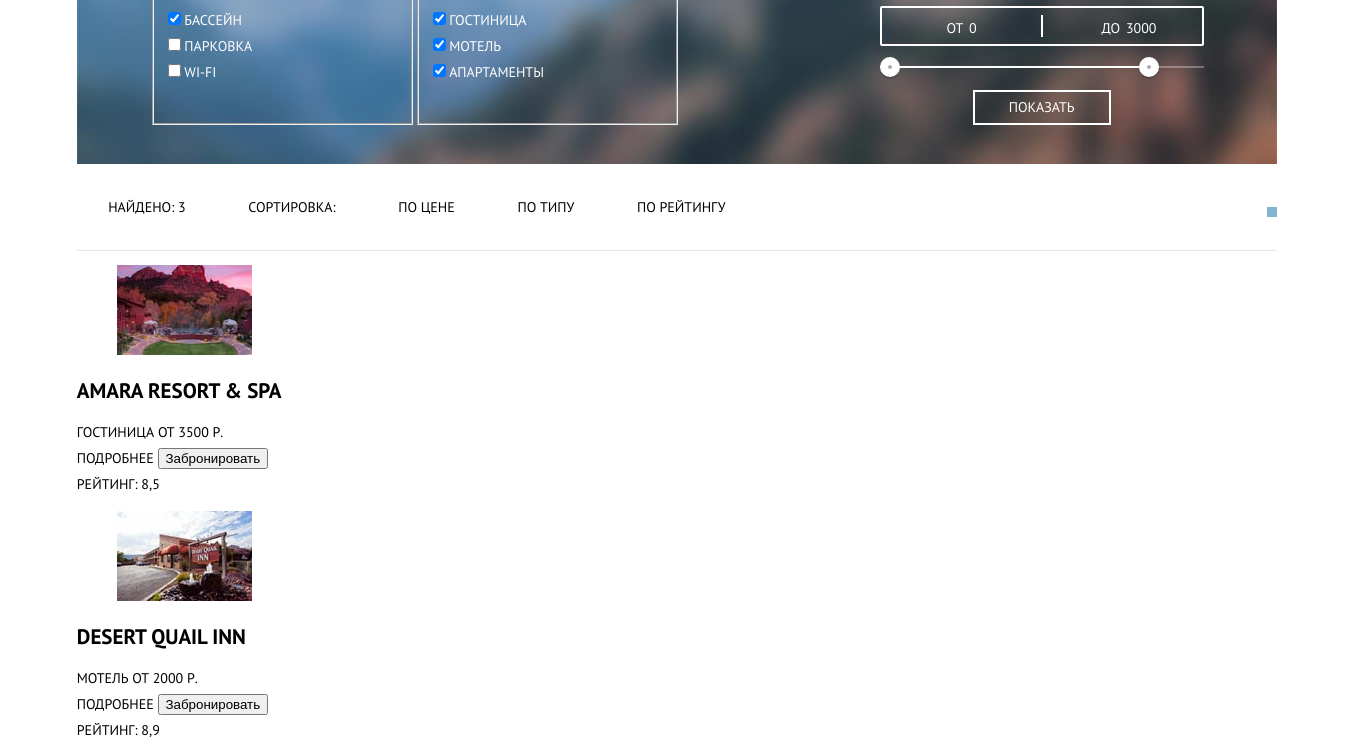
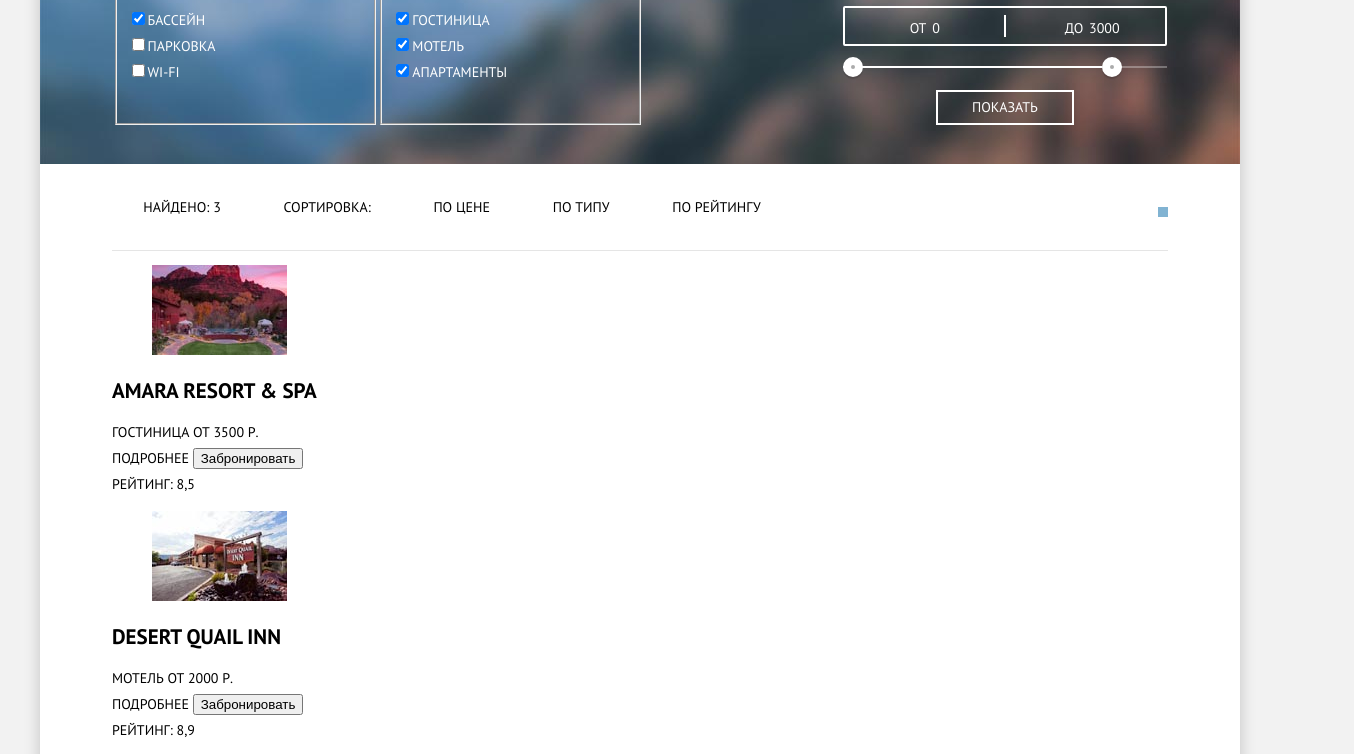
Before and after one commit to SovaSovitsa/236651-sedona, a plain HTML site: page inner.html in a window 1280 px wide. Shown: the part 110-864 px from the top of the page, 1354 px wide, since content can reach past the window. Drawn offline with Linux system fonts and the light colour scheme.

Commit message:
исправление к отступам на внутренней странице

```diff
--- a/css/style.css
+++ b/css/style.css
@@ -334,7 +334,7 @@ input[type="number"] {
 
 
 /*внутренняя страница*/
-.container-inner-page {
+.inner-page {
     padding-left: 6%;
     padding-right: 6%;
 }
--- a/inner.html
+++ b/inner.html
@@ -7,7 +7,7 @@
         <link href="css/style.css" rel="stylesheet">
     </head>
     <body>
-        <div class="container container-inner-page">
+        <div class="container">
             <header class="page-header">
                 <a class="logo" href="index.html"><img src="img/logo.png" alt="логотип" width=138 height=70></a>
                 <nav class="top-menu">
@@ -72,7 +72,7 @@
                 </div>
             <!--основная часть -->
             <!-- сортировка результатов-->
-            <main>
+            <main class="inner-page">
                 <div class="result-sorting">
                     <div class="sorting-filter">
                         <span class="result-amount">Найдено: 3</span>
```
